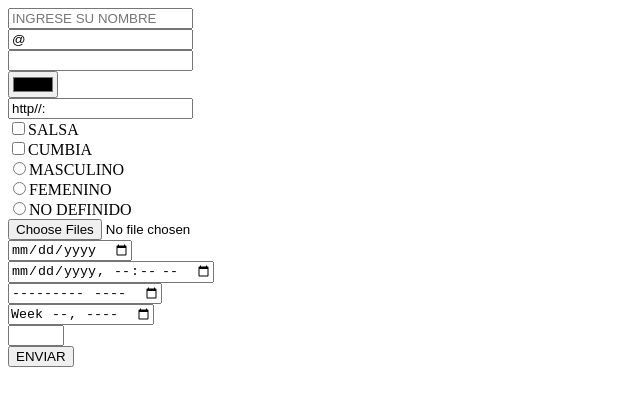
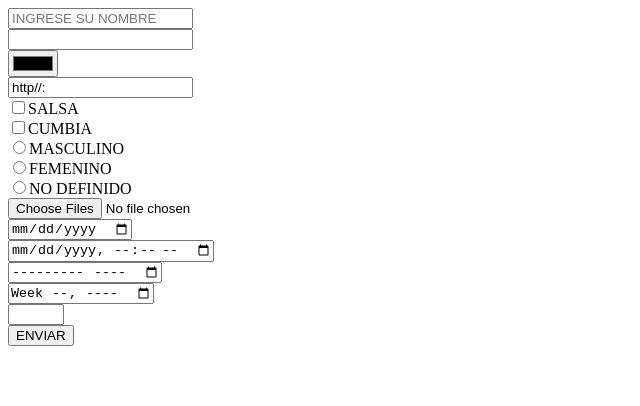
Before and after one commit to steven0989/MSteMOROCHO, a plain HTML site: page 2 informatica.html in a window 1280 px wide. Shown: the whole page, without its empty margins (0-640 px from the left). Drawn offline with Linux system fonts and the light colour scheme.

Commit message:
Update 2 informatica.html

```diff
--- a/2 informatica.html
+++ b/2 informatica.html
@@ -8,7 +8,8 @@
 
 <form action="procesar.php" method="POST">
 				<input type="text" name="nombre" placeholder="INGRESE SU NOMBRE" required><br>
-				<input type="email" value="@"><br>
+
+
 				<input type="password" name="contraseña" id="" required minlength="4" maxlength="15"><br>
 				<input type="color" name="color" id=""><br>
 				<input type="url" name="web" value="http//:" required><br>
```
